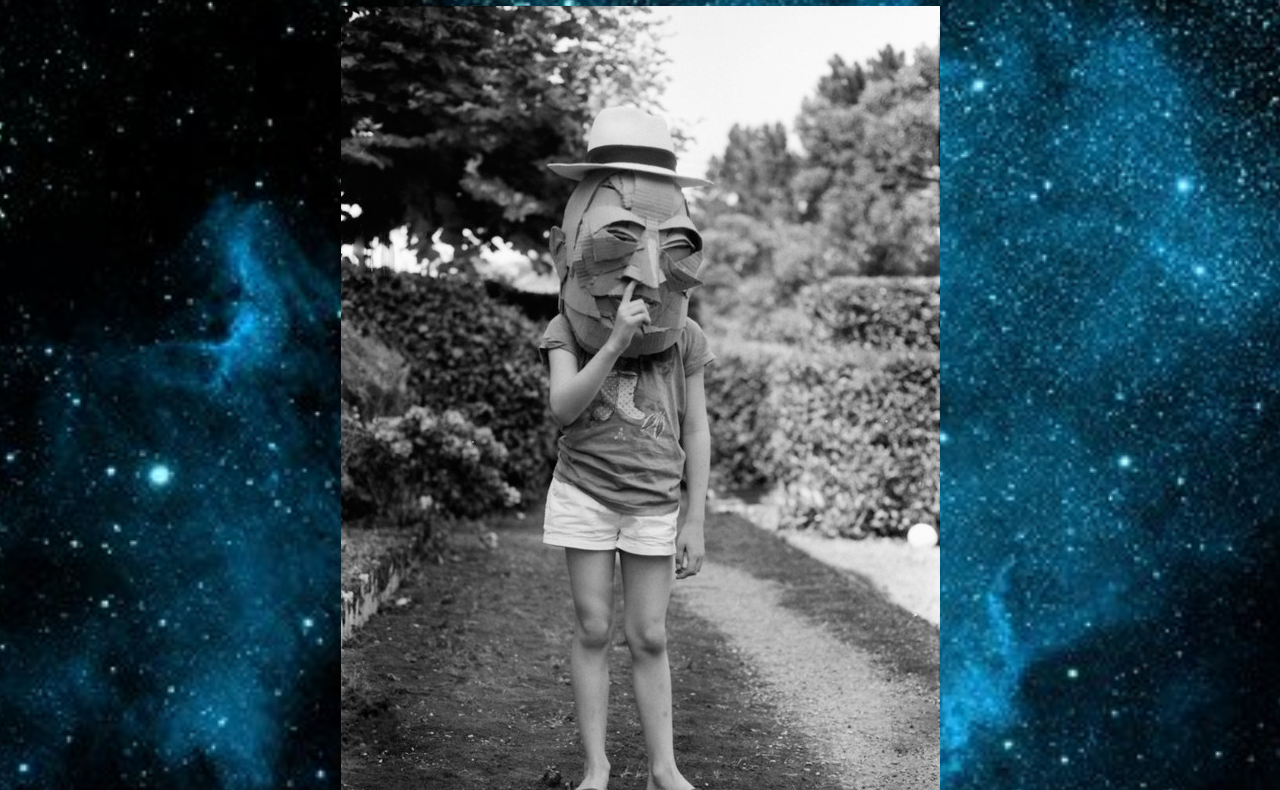
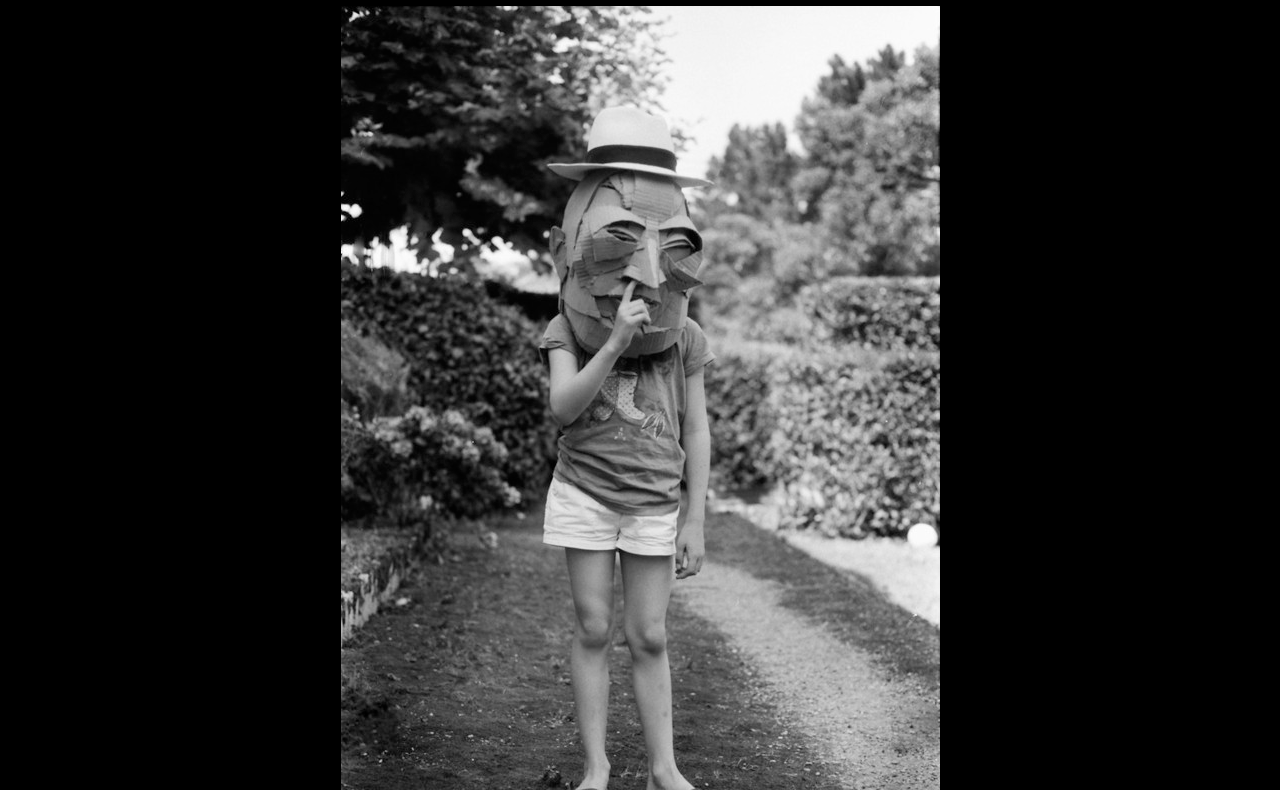
Before and after one commit to csharpd/chloedonegan, a plain HTML site: page index.html in a window 1280 px wide. Shown: the part 60-850 px from the top of the page. Drawn offline with Linux system fonts and the light colour scheme.

Commit message:
added CNAMEAND CSS changes

```diff
--- a/index.html
+++ b/index.html
@@ -3,7 +3,7 @@
     <style>
     body {
         text-align: center;
-        background: url("assets/images/galaxy.jpeg");
+        background-color: black;
         background-size: cover;
         background-position: center;
         color: white;
```
Also changed, not shown: 1 other file.
